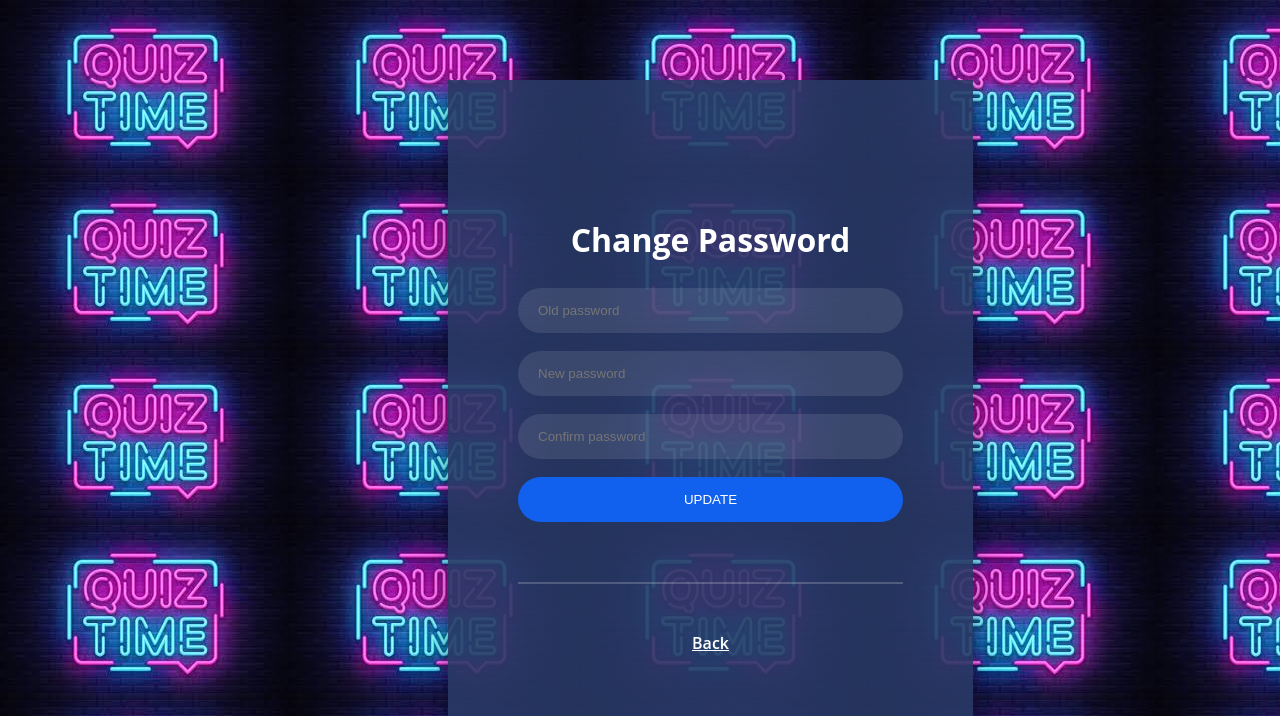
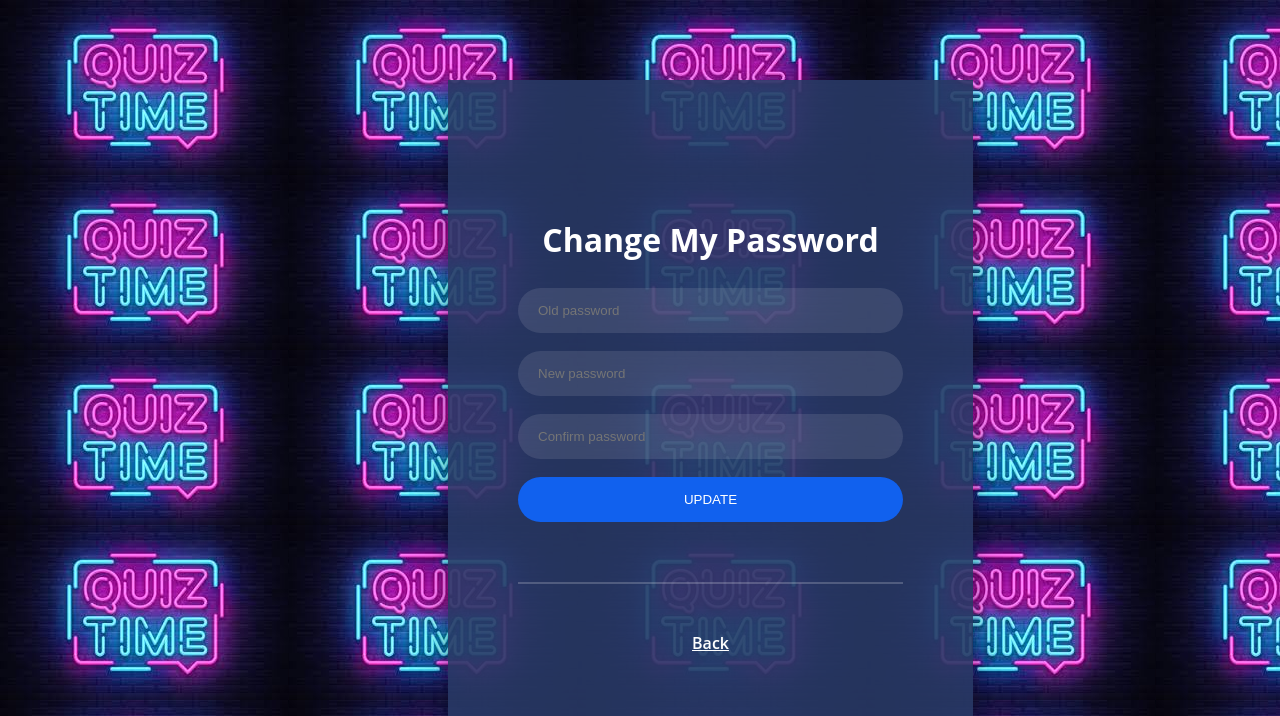
Before and after one commit to ViditSolanki/QuizApp, a Django app: page /password-change in a window 1280 px wide. Shown: the top 716 px of the page. Run offline with Django 3.2, Linux system fonts and the light colour scheme; the visitor is signed in with stand-in values (Sample User, id 1).

Commit message:
update pass change

```diff
--- a/login/templates/password_change.html
+++ b/login/templates/password_change.html
@@ -1,6 +1,6 @@
 {% extends 'layout.html' %}
 {% block content %}
-  <h1 class="h3 mb-3 font-weight-normal">Change Password</h1><br>
+  <h1 class="h3 mb-3 font-weight-normal">Change My Password</h1><br>
 
     <input name="old_password" class="input" placeholder="Old password" type="password" id="id_old_password" required="true"><br>
     <input name="new_password1" class="input" placeholder="New password" type="password" id="id_new_password1" required="true"><br>
```
